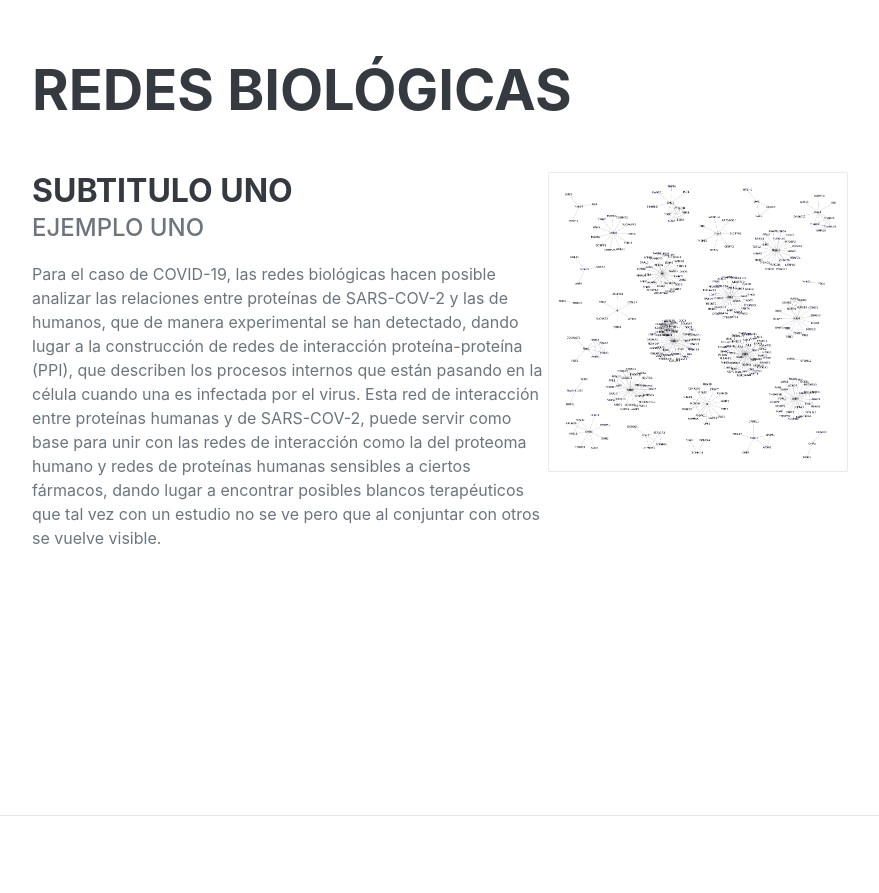
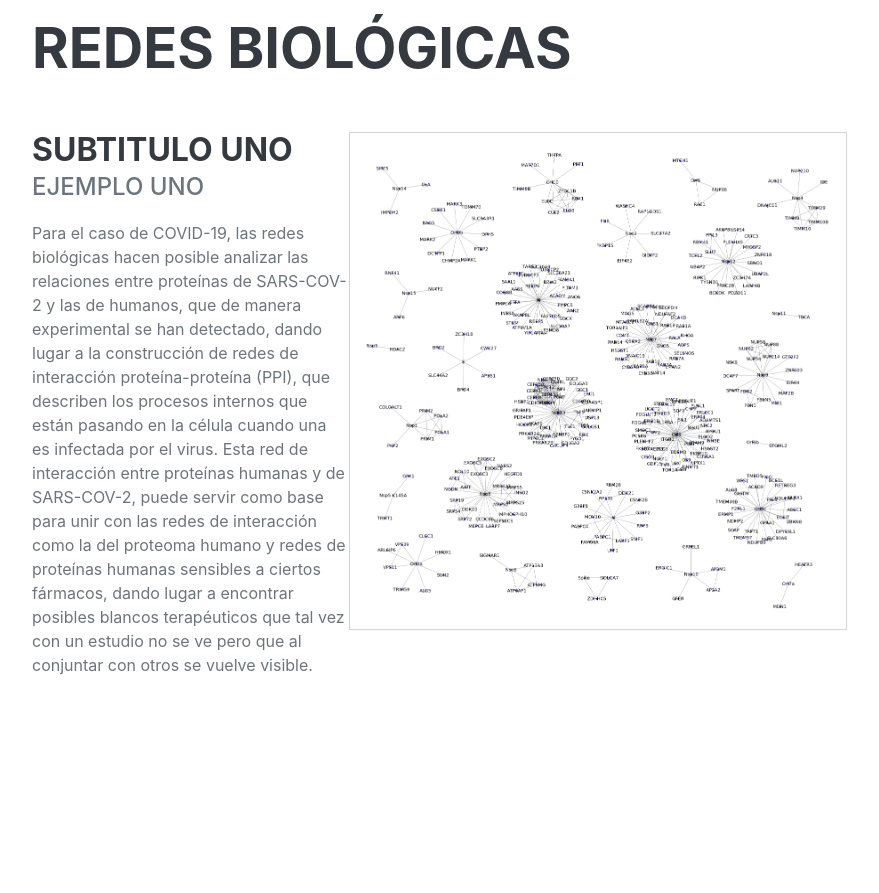
Before and after one commit to AlejandroRD98/NetworkBiology-C18, a plain HTML site: page index.html in a window 1280 px wide. Shown: the part 2100-2993 px from the top of the page, without its empty margins (336-1215 px from the left). Drawn offline with nearby package versions, Linux system fonts and the light colour scheme; a web font is replaced by a local one.

Commit message:
Update index.html

```diff
--- a/index.html
+++ b/index.html
@@ -122,7 +122,7 @@ Este fenómeno ha sido objeto de estudio debido a la actual pandemia causada por
                         <div class="flex-grow-1">
                           </div>
                             </div>
-                           <div align="center"><img src="COVID-Human/output_12_1.png" width="300" height="300"/> </div>   <!-- PONER  IMAGENES CENTRADAS-->
+                           <div align="center"><img src="COVID-Human/output_12_1.png" width="500" height="500"/> </div>   <!-- PONER  IMAGENES CENTRADAS-->
                         </div>
                     </div>
                 </div>
```
